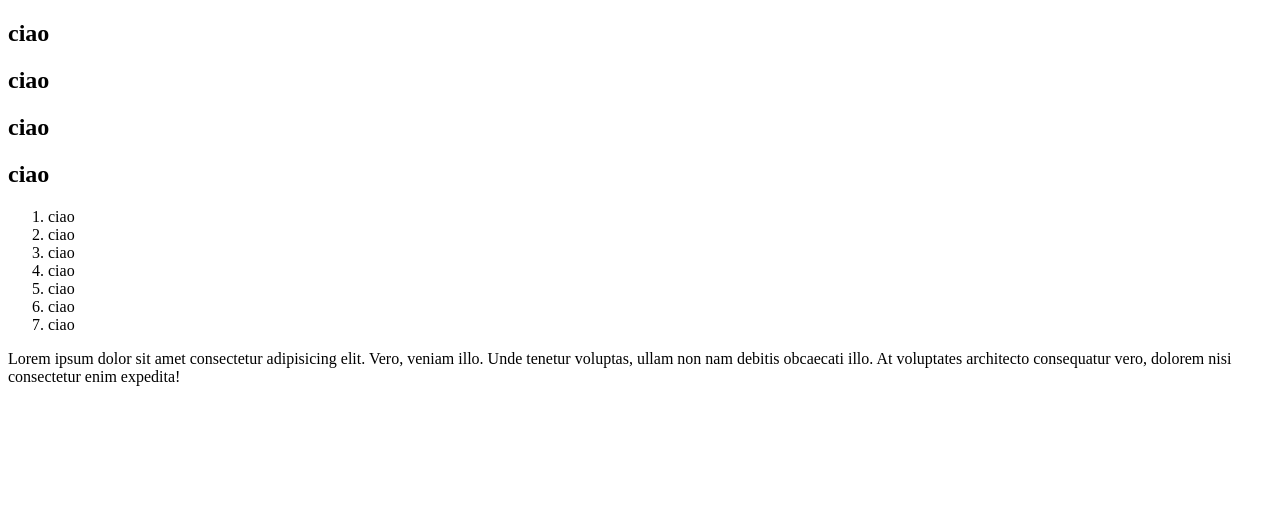
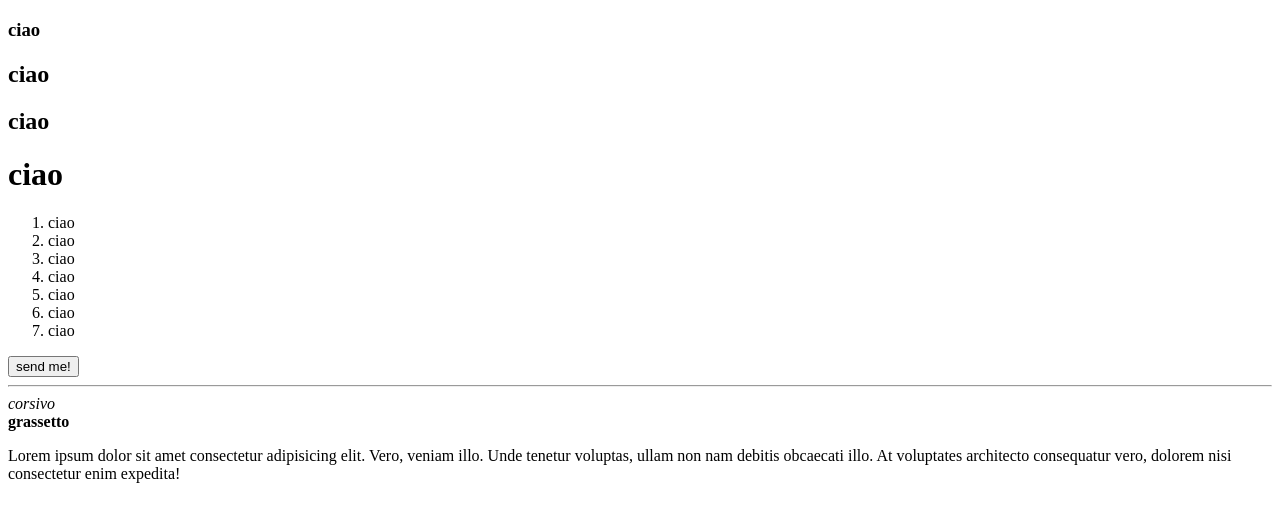
Before and after one commit to StefanoFabrin90/Simulazione, a plain HTML site: page index.html in a window 1280 px wide. Drawn offline with Linux system fonts and the light colour scheme.

Commit message:
simulazione

```diff
--- a/index.html
+++ b/index.html
@@ -7,10 +7,10 @@
     <title>Document</title>
 </head>
 <body>
+    <h3>ciao</h3>
     <h2>ciao</h2>
     <h2>ciao</h2>
-    <h2>ciao</h2>
-    <h2>ciao</h2>
+    <h1>ciao</h1>
     <ol>
         <li>ciao</li>
         <li>ciao</li>
@@ -20,7 +20,19 @@
         <li>ciao</li>
         <li>ciao</li>
     </ol>
+        <button>
+            send me!
+        </button>
+        <hr>
+        <em>
+            corsivo
+        </em>
+        <br>
+        <!-- hfvskvbhjf -->
 
+        <strong>
+            grassetto
+        </strong>
     <p>Lorem ipsum dolor sit amet consectetur adipisicing elit. Vero, veniam illo. Unde tenetur voluptas, ullam non nam debitis obcaecati illo. At voluptates architecto consequatur vero, dolorem nisi consectetur enim expedita!</p>
 
 </body>
```
